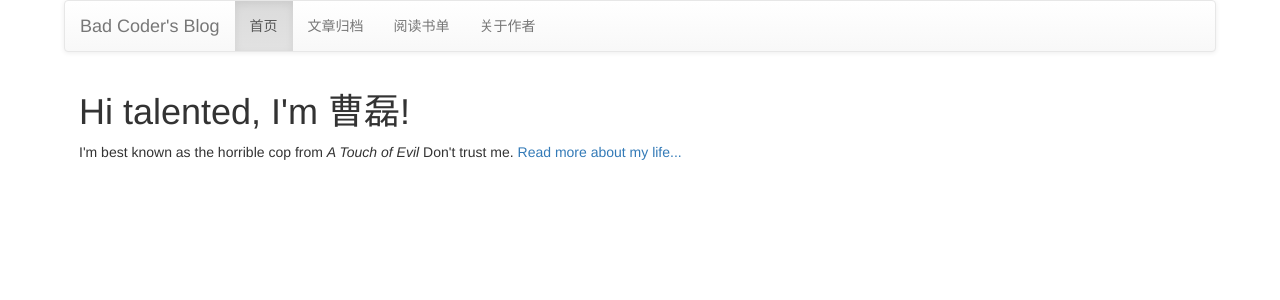
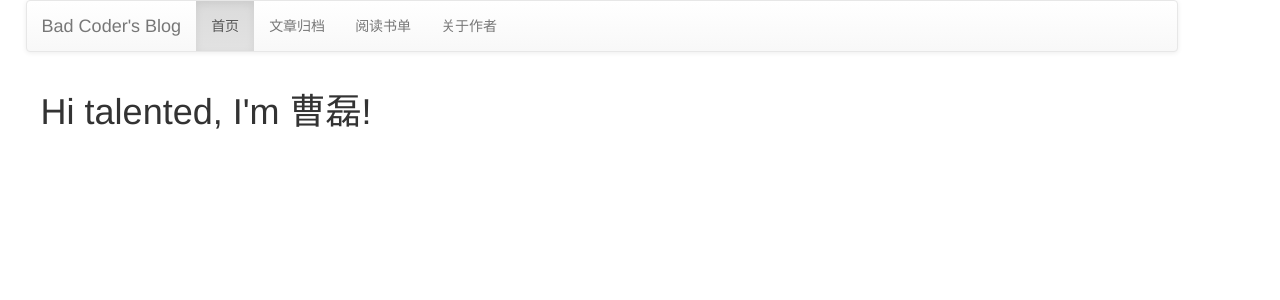
Before and after one commit to iamabadcoder/iamabadcoder.github.io, a Jekyll site: the page built from index.html, in a window 1280 px wide. Shown: the top 300 px of the page. Built offline with Jekyll 4.4.1, drawn with Linux system fonts in a browser that asks for light colours.

```diff
--- a/assets/css/main.css
+++ b/assets/css/main.css
@@ -1,5 +1,5 @@
 body {
-    margin: 20px auto;
+    margin: 2%;
     margin-top: 0;
     margin-bottom: 0;
     width: 90%;
--- a/index.html
+++ b/index.html
@@ -2,7 +2,6 @@
 layout: default
 title: Hackx Cao, A Bad Coder
 ---
-<div class="blurb">
+<div>
 	<h1>Hi talented, I'm 曹磊!</h1>
-	<p>I'm best known as the horrible cop from <em>A Touch of Evil</em> Don't trust me. <a href="/about">Read more about my life...</a></p>
-</div><!-- /.blurb -->
+</div>
```
